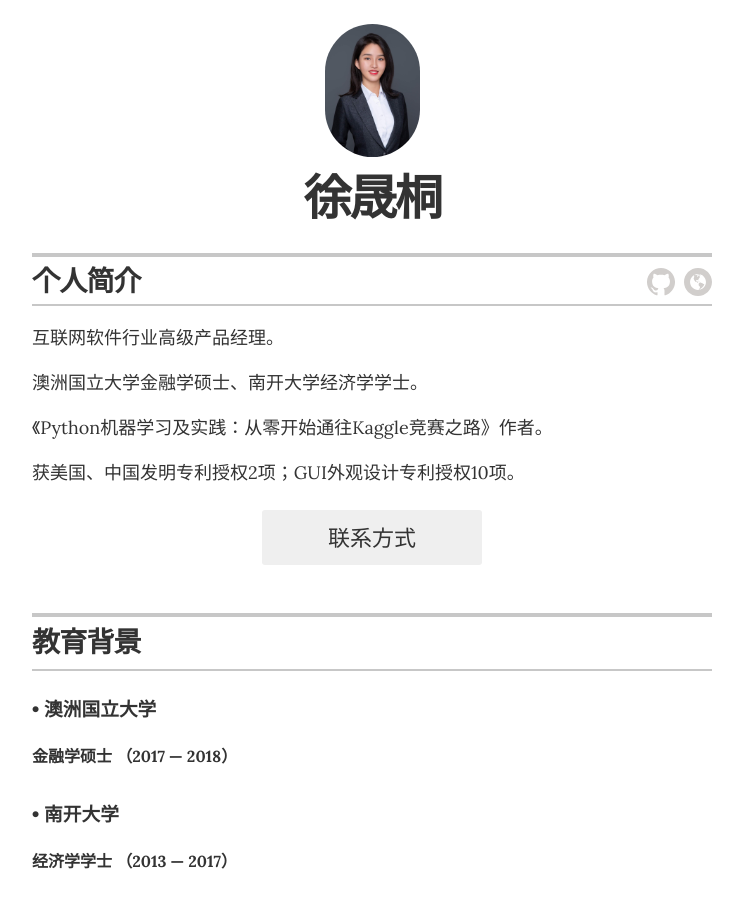
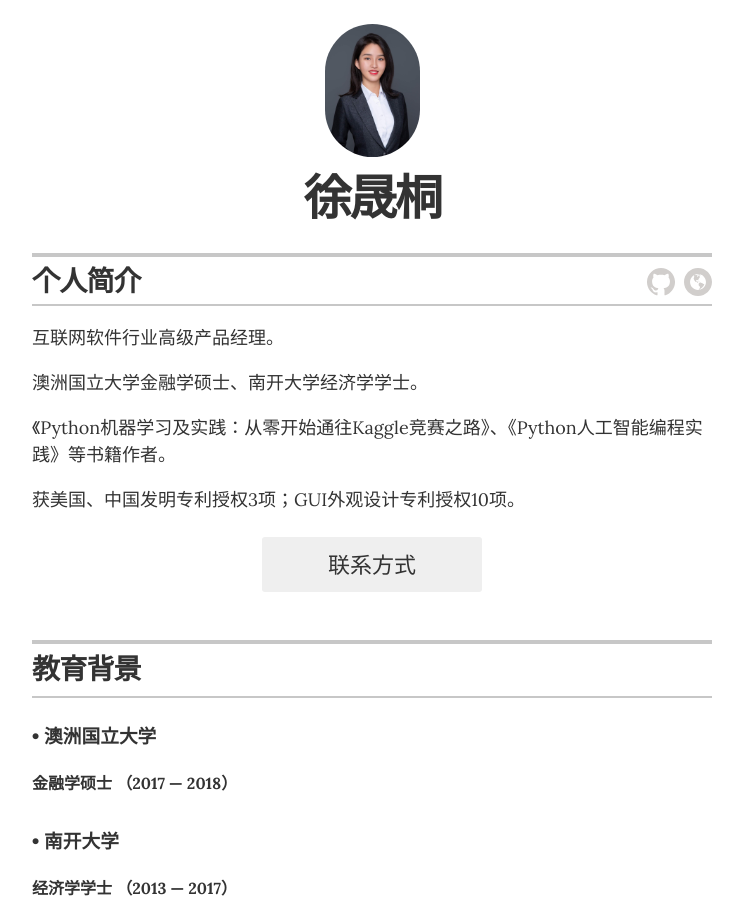
Before and after one commit to taylor-xst/website, a Jekyll site: the page built from index.html, in a window 1280 px wide and 900 px high. Shown: the whole window, without its empty margins (268-1011 px from the left). Built offline with Jekyll 4.4.1, drawn with Linux system fonts in a browser that asks for light colours.

Commit message:
Update _config.yml

```diff
--- a/_config.yml
+++ b/_config.yml
@@ -29,9 +29,9 @@ resume_header_intro: "
 
 <p>澳洲国立大学金融学硕士、南开大学经济学学士。</p>
 
-<p>《Python机器学习及实践：从零开始通往Kaggle竞赛之路》作者。 </p>
+<p>《Python机器学习及实践：从零开始通往Kaggle竞赛之路》、《Python人工智能编程实践》等书籍作者。 </p>
 
-<p>获美国、中国发明专利授权2项；GUI外观设计专利授权10项。</p>
+<p>获美国、中国发明专利授权3项；GUI外观设计专利授权10项。</p>
 "
 
 # use "yes" to display the email contact button,
```
